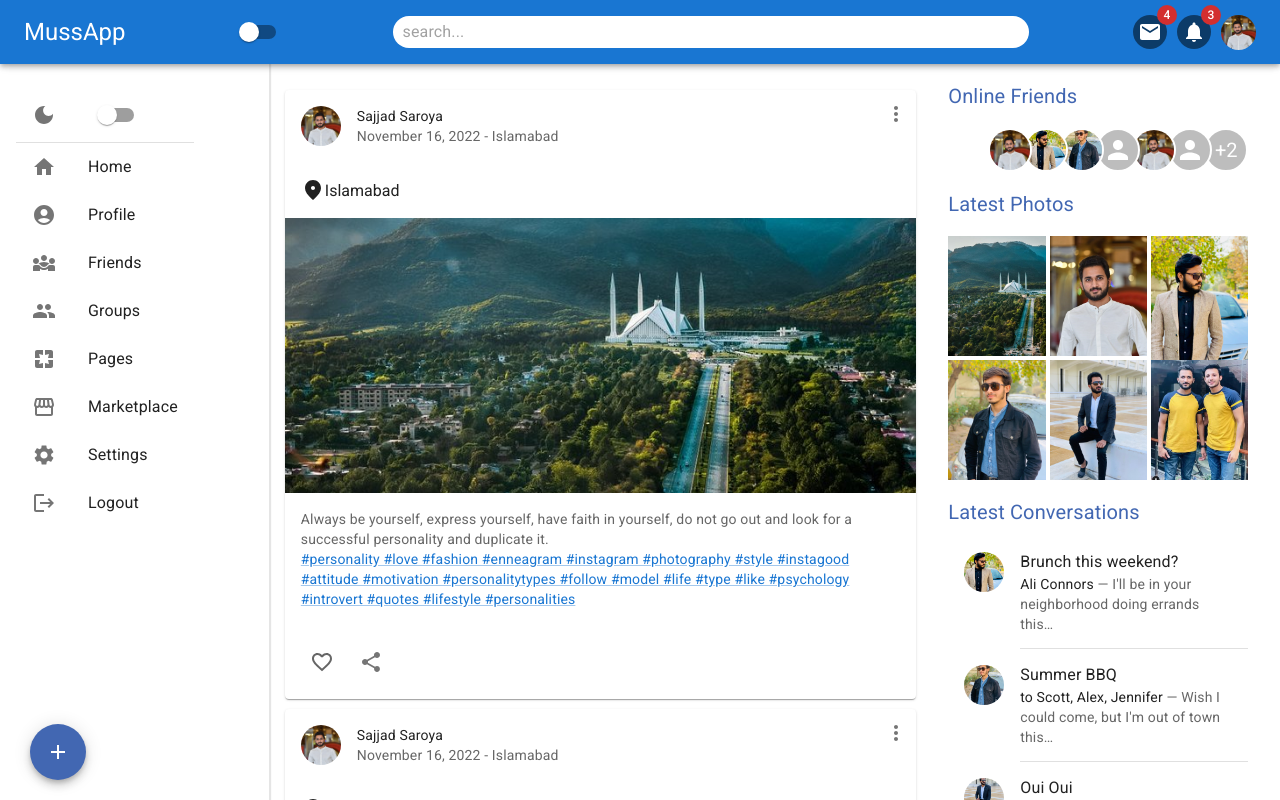
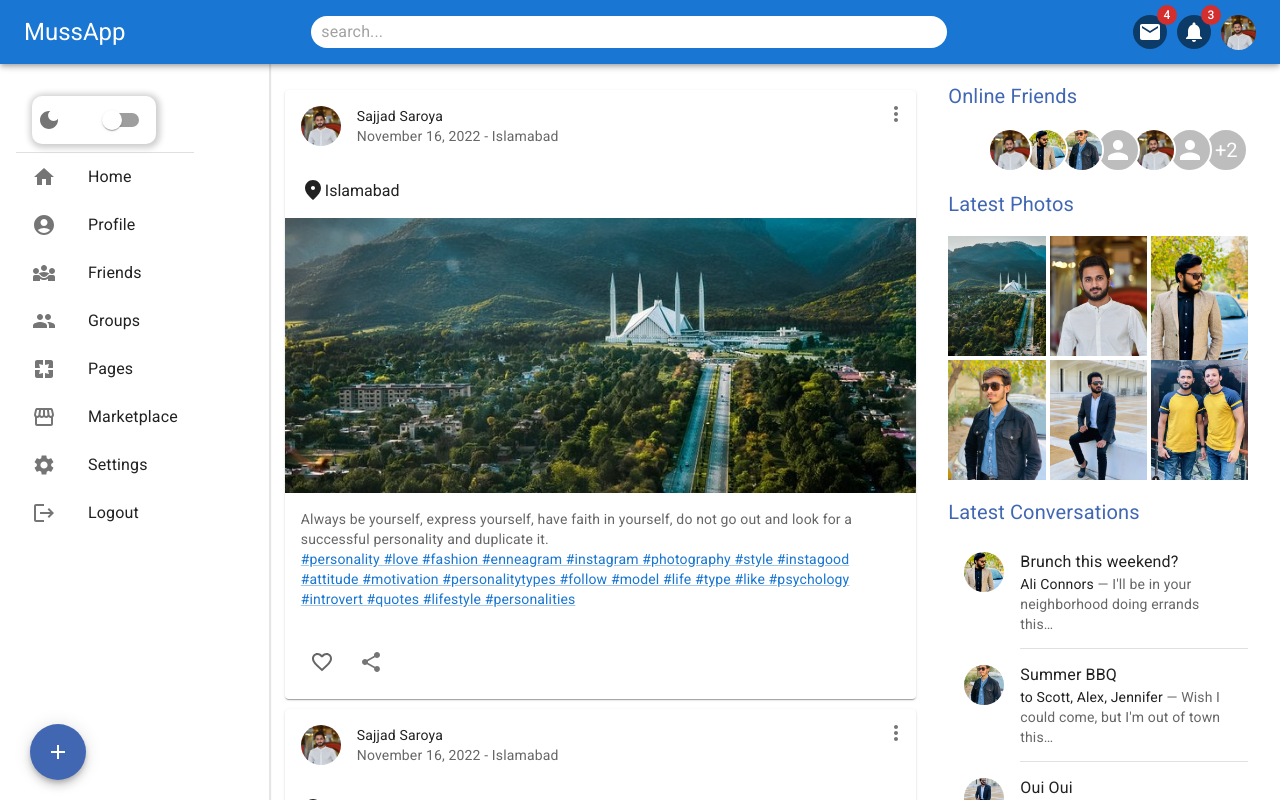
Before and after one commit to Sajjad124/MUSSAPP, a React (Create React App) app: page / in a window 1280 px wide. Shown: the top 800 px of the page. Built offline with nearby package versions, Linux system fonts and the light colour scheme.

Commit message:
Switch Added to Navbar

```diff
--- a/src/Components/Navbar.jsx
+++ b/src/Components/Navbar.jsx
@@ -73,9 +73,16 @@ const Navbar = ({ mode, setMode }) => {
             display: { xs: "block", sm: "none" },
           }}
         />
-        <Switch
-          onChange={(e) => setMode(mode === "light" ? "dark" : "light")}
-        />
+        <Box
+          sx={{
+            display: { xs: "block", sm: "none" },
+            // boxShadow: "1px 1px 1px 1px rgba(0, 0, 0, 0.1)",
+          }}
+        >
+          <Switch
+            onChange={(e) => setMode(mode === "light" ? "dark" : "light")}
+          />
+        </Box>
         <Search sx={{ width: "50%" }}>
           <InputBase placeholder="search..." />
         </Search>
--- a/src/Components/Sidebar.jsx
+++ b/src/Components/Sidebar.jsx
@@ -41,12 +41,25 @@ const Sidebar = ({ mode, setMode }) => {
             // }}
           >
             <ListItemButton component="a" href="#settings">
+              <Box
+                sx={{
+                  display: { xs: "none", sm: "block" },
+                  display: "flex",
+                  justifyContent: "center",
+                  alignItems: "center",
+                  borderRadius: "10px",
+                  padding: "5px",
+                  boxShadow: "1px 1px 6px 3px rgba(0, 0, 0, 0.2)",
+                }}
+              >
                 <ListItemIcon>
                   <DarkMode />
                 </ListItemIcon>
+
                 <Switch
                   onChange={(e) => setMode(mode === "light" ? "dark" : "light")}
                 />
+              </Box>
             </ListItemButton>
           </ListItem>
           <Divider />
```
Lines whose indentation alone changed are shown as unchanged.
